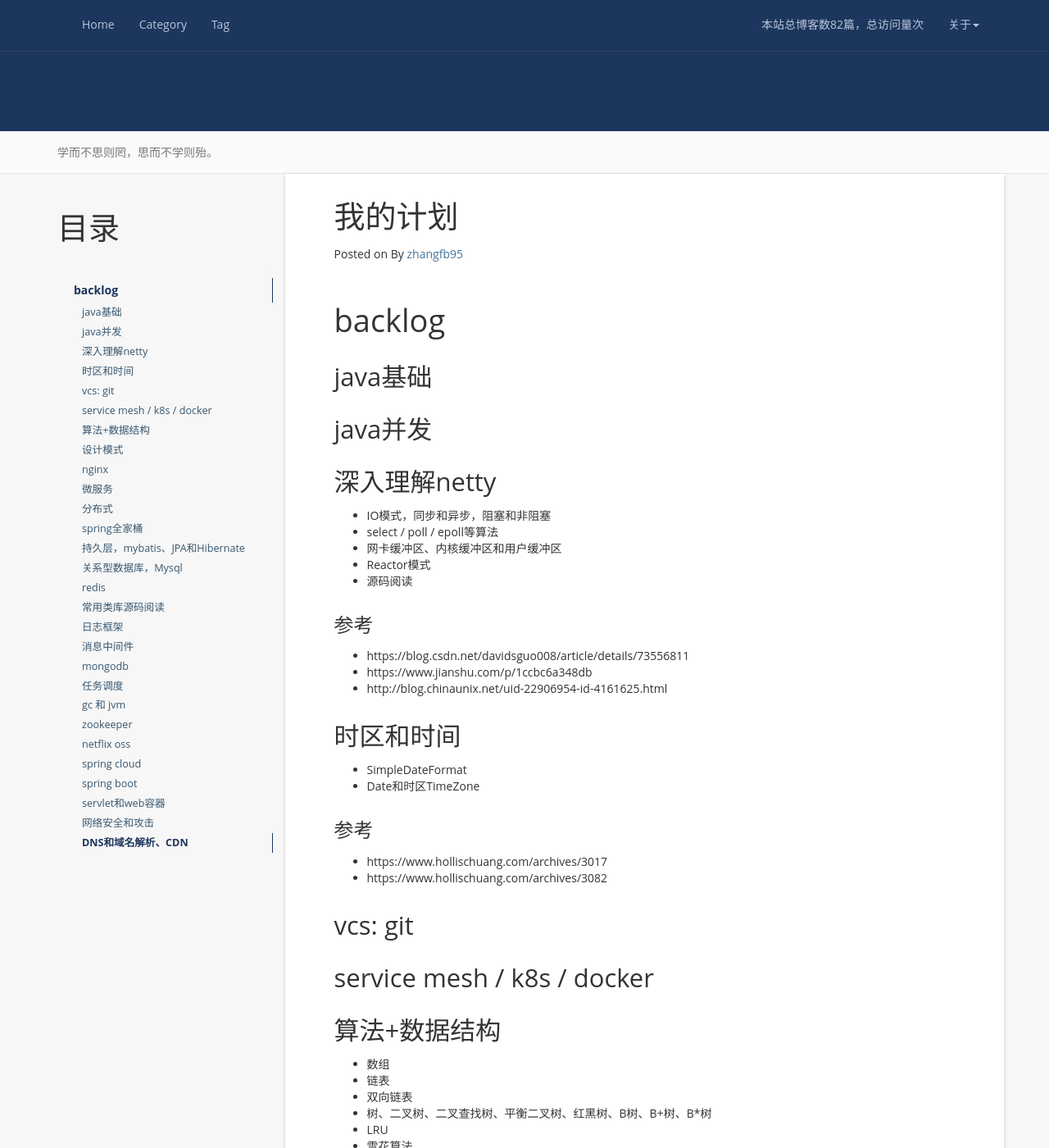
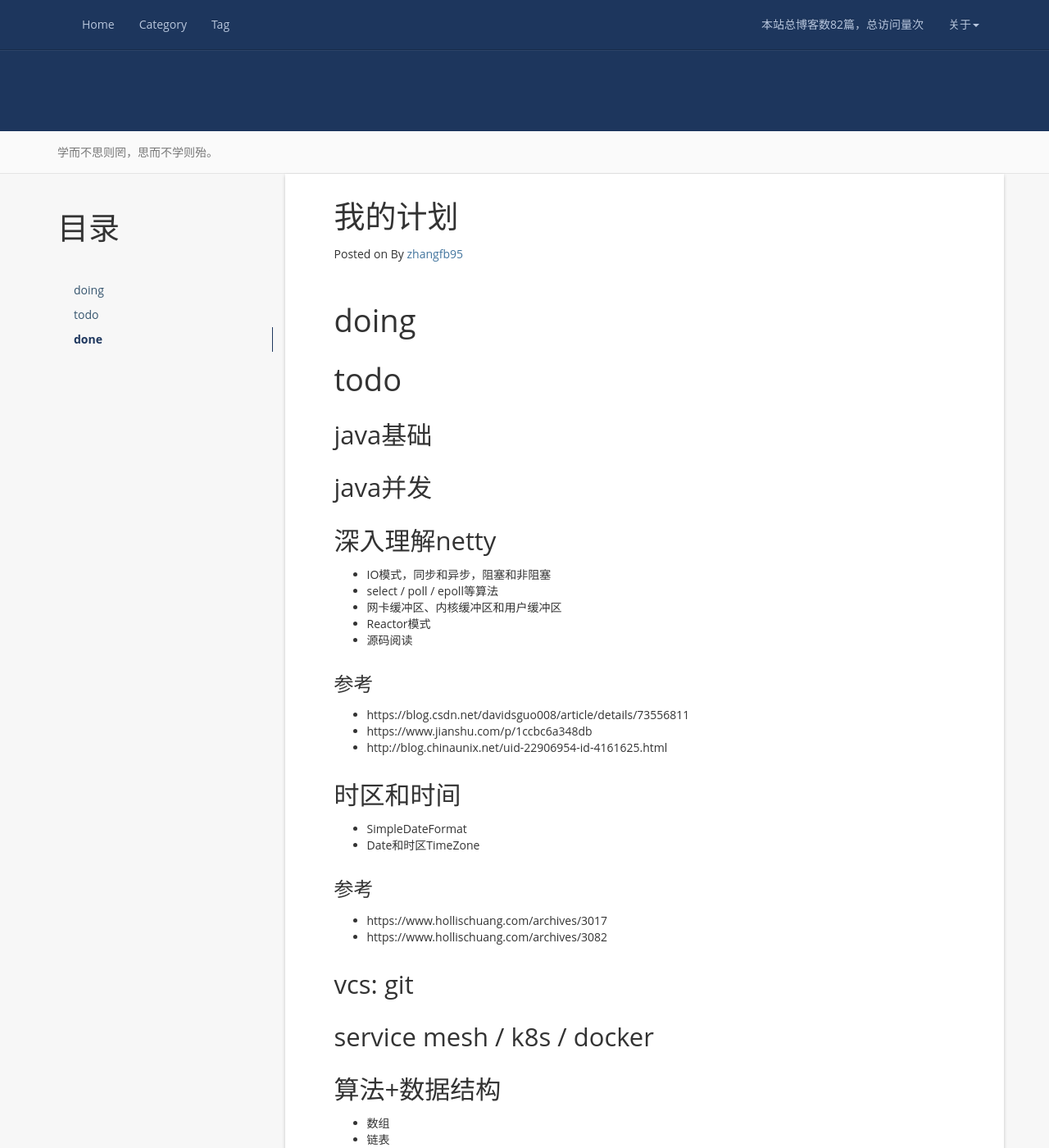
Before and after one commit to zhangfb95/zhangfb95.github.io.bak, a Jekyll site: the page built from plan.md, in a window 1280 px wide and 1400 px high. Shown: the whole window at 82% size. Built offline with Jekyll 4.4.1, drawn with Linux system fonts in a browser that asks for light colours; nearby versions of some CDN libraries; a script that is not in the unit is left out; comment, search, counter and statistics services are not loaded.

Commit message:
修改plan的结构，改为doing、todo和done

```diff
--- a/plan.md
+++ b/plan.md
@@ -7,7 +7,9 @@ permalink: /plan/
 * content
 {:toc}
 
-# backlog
+# doing
+
+# todo
 
 ## java基础
 
@@ -118,3 +120,5 @@ feign / eureka / hystrix / zuul
 ## 网络安全和攻击
 
 ## DNS和域名解析、CDN
+
+# done
```
